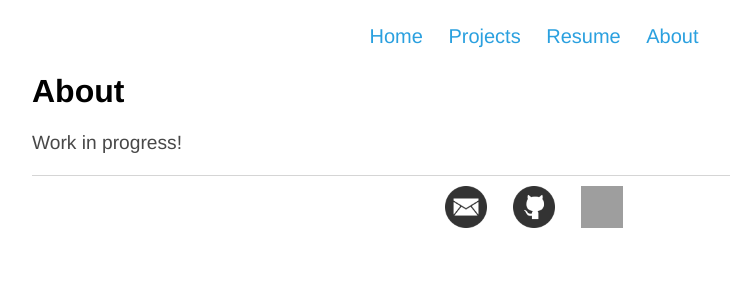
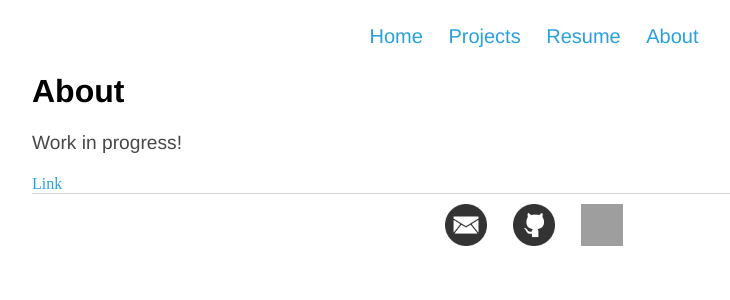
Before and after one commit to NeilBardhan/neilbardhan.github.io, a Jekyll site: the page built from about/index.html, in a window 1280 px wide. Shown: the top 300 px of the page, without its empty margins (96-826 px from the left). Built offline with Jekyll 4.4.1, drawn with Linux system fonts in a browser that asks for light colours; grey boxes are pictures that could not be loaded.

Commit message:
Update index.html

```diff
--- a/about/index.html
+++ b/about/index.html
@@ -1,9 +1,11 @@
 ---
 layout: default
 title: About Indraneil Bardhan
+permalink: /about/
 ---
 
 <div class="about">
 	<h1>About</h1>
 	<p>Work in progress!</p>
+	<a href = "https://neilbardhan.github.io/about/test/">Link</a>
 </div>
```
